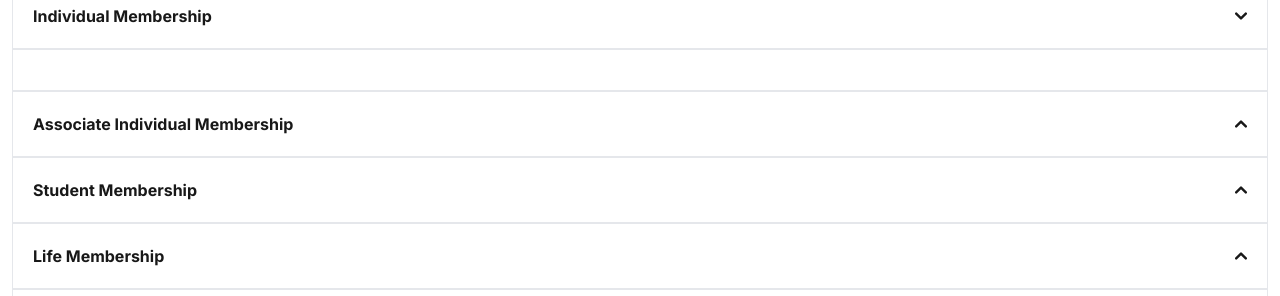
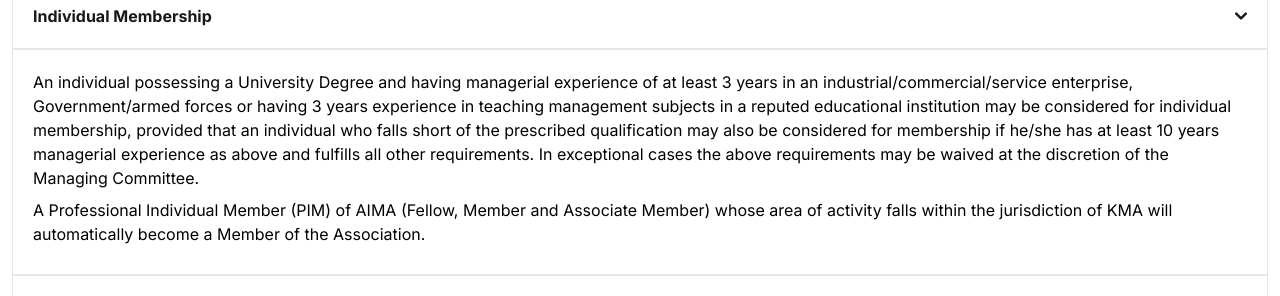
Before and after one commit to Manu-Madhu/KMA-Development-, a Next.js app: page /member in a window 1280 px wide. Both pictures are taken after a click on the button "Individual Membership". Shown: the part 1216-1512 px from the top of the page. Built offline with nearby package versions, Linux system fonts and the light colour scheme; no server answers.

Commit message:
MemberShip contents are added and remove Registration from nav.

```diff
--- a/src/components/nav/Nav.jsx
+++ b/src/components/nav/Nav.jsx
@@ -54,7 +54,7 @@
       }
       return item;
     }).filter(item =>
-      isLoggedIn ? ['Profile', 'logout'].includes(item.name) : ['Registration', 'Login'].includes(item.name)
+      isLoggedIn ? ['Profile', 'logout',"KMA-Membership"].includes(item.name) : ['Login',"KMA-Membership"].includes(item.name)
     );
   };
 
--- a/src/components/user/member/Category.jsx
+++ b/src/components/user/member/Category.jsx
@@ -78,26 +78,77 @@
         />
         <AccordionItem
           title="Individual Membership"
+          content={
+            <>
+              <p className="mb-2 ">
+                An individual possessing a University Degree and having
+                managerial experience of at least 3 years in an
+                industrial/commercial/service enterprise, Government/armed
+                forces or having 3 years experience in teaching management
+                subjects in a reputed educational institution may be considered
+                for individual membership, provided that an individual who falls
+                short of the prescribed qualification may also be considered for
+                membership if he/she has at least 10 years managerial experience
+                as above and fulfills all other requirements. In exceptional
+                cases the above requirements may be waived at the discretion of
+                the Managing Committee.
+              </p>
+              <p className="mb-2 ">
+              A Professional Individual Member (PIM) of AIMA (Fellow, Member and Associate Member) whose area of activity falls within the jurisdiction of KMA will automatically become a Member of the Association.
+              </p>
+            </>
+          }
           isOpen={openIndex === 1}
           onClick={() => toggleAccordion(1)}
         />
         <AccordionItem
           title="Associate Individual Membership"
+          content={
+            <>
+              <p className="mb-2 ">
+              An individual who is working in the managerial cadre in the corporate sector, or his own business of considerable magnitude, but does not have sufficient years of experience to qualify for Ordinary Individual Membership can take up Associate Individual Membership of KMA. He will not however have any voting right.
+              </p>
+            </>
+          }
           isOpen={openIndex === 2}
           onClick={() => toggleAccordion(2)}
         />
         <AccordionItem
           title="Student Membership"
+          content={
+            <>
+              <p className="mb-2 ">
+              An individual who has attained the age of 18 years and is a student of management at the Graduate or Postgraduate level in a recognized institution is eligible to become a Student Member. He should not be employed or in own business. He will not have any voting right.
+              </p>
+            </>
+          }
           isOpen={openIndex === 3}
           onClick={() => toggleAccordion(3)}
         />
         <AccordionItem
           title="Life Membership"
+          content={
+            <>
+              <p className="mb-2 ">
+              All those who are eligible to become Ordinary Individual Members shall be eligible for enrolment as Life Members of the Association if they pay the entrance fee and 10 times the prevailing Annual Subscription as a lump sum payment.
+              </p>
+              <p className="mb-2 ">
+              Those individual who had completed 60 years of age are eligible for Senior Life Membership of the Association, if they pay the entrance fee and 5 times the prevailing Annual subscription as a lump sum payment.
+              </p>
+            </>
+          }
           isOpen={openIndex === 4}
           onClick={() => toggleAccordion(4)}
         />
         <AccordionItem
           title="Startup Membership"
+          content={
+            <>
+              <p className="mb-2 ">
+              Startup Member: A Private Limited Company/ LLP/ Partnership Firm registered with the Union Ministry of Commerce and Industry and KSUM as a start-up entity, within five years of its registration as a start-up, for a period of three years.
+              </p>
+            </>
+          }
           isOpen={openIndex === 5}
           onClick={() => toggleAccordion(5)}
         />
--- a/src/data/NavData.js
+++ b/src/data/NavData.js
@@ -109,24 +109,30 @@
         subData: [
             {
                 _id: 1,
-                name: "Registration",
-                Path: "/registration"
+                name: "KMA-Membership",
+                Path: "/member"
             },
+            // {
+            //     _id: 2,
+            //     name: "Registration",
+            //     Path: "/registration"
+            // },
             {
-                _id: 2,
+                _id: 3,
                 name: "Login",
                 Path: "/login"
             },
             {
-                _id: 3,
+                _id: 4,
                 name: "Profile",
                 Path: "/profile"
             },
             {
-                _id: 4,
+                _id: 5,
                 name: "logout",
                 Path: ""
             },
+
         ]
     },
 
```
